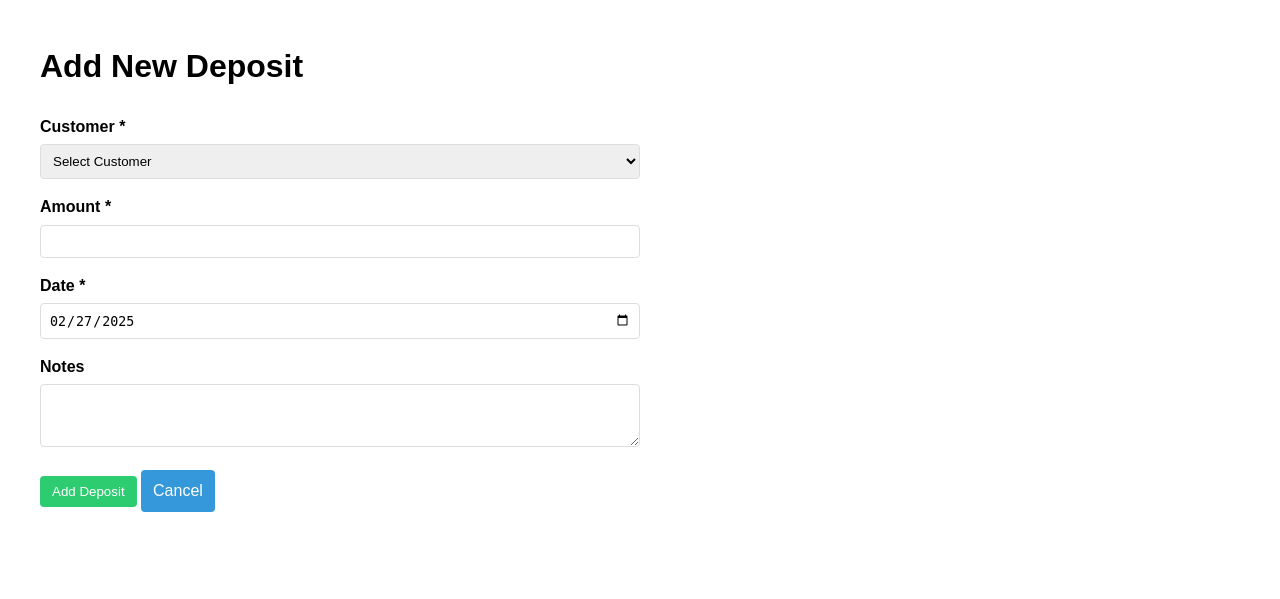
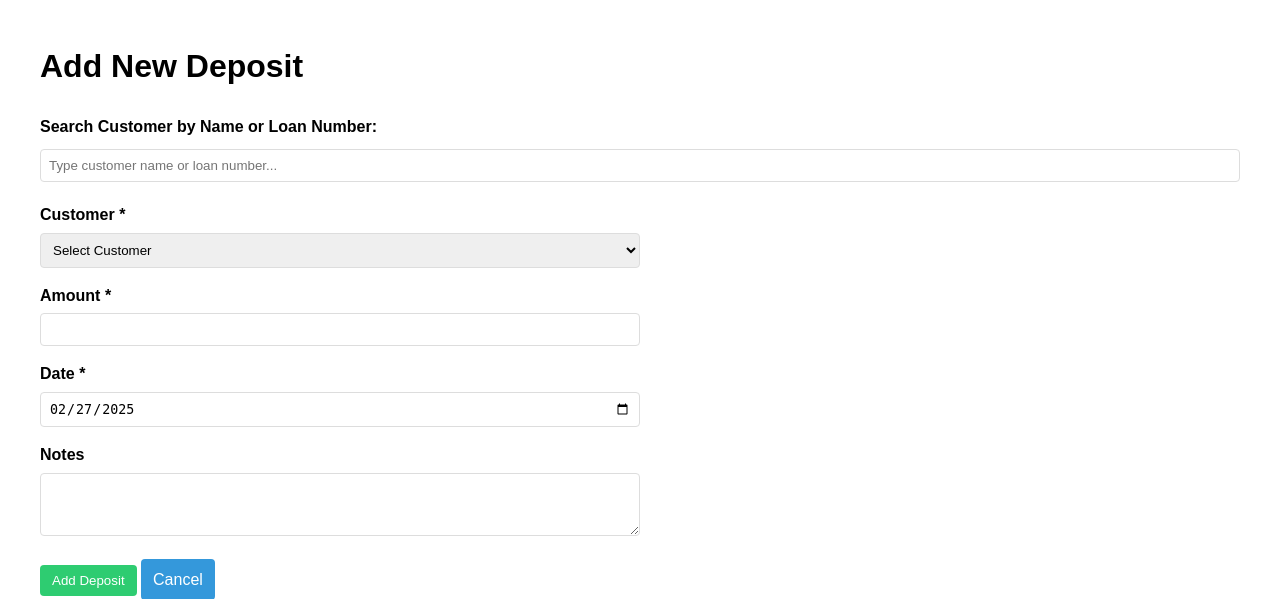
Before and after one commit to contrawoo/my-flask-app, a Flask app: page /add_deposit in a window 1280 px wide. Shown: the part 56-655 px from the top of the page. Run offline with Flask 3, Linux system fonts and the light colour scheme.

Commit message:
Assistant checkpoint: Added customer search in deposit form
Assistant generated file changes:
- templates/add_deposit.html: Add customer search functionality

---

User prompt:

Add New Deposit
Customer *

Select Customer
Amount *
Date *

27/02/2025
Notes

IN THAT ADD DEPOSITE I WANT TO SEARCH THE CUSTOMER BY NAME OR BY LOAN NUMBER

```diff
--- a/templates/add_deposit.html
+++ b/templates/add_deposit.html
@@ -3,6 +3,11 @@
 
 {% block content %}
 <h1>Add New Deposit</h1>
+
+<div class="search-container">
+    <label for="customer-search">Search Customer by Name or Loan Number:</label>
+    <input type="text" id="customer-search" placeholder="Type customer name or loan number..." oninput="filterCustomers()">
+</div>
 
 <form method="POST">
     <div class="form-group">
@@ -10,7 +15,7 @@
         <select id="customer_id" name="customer_id" required>
             <option value="">Select Customer</option>
             {% for customer in customers %}
-            <option value="{{ customer.id }}" {% if request.args.get('customer_id')|int == customer.id %}selected{% endif %}>{{ customer.name }}</option>
+            <option value="{{ customer.id }}" data-name="{{ customer.name|lower }}" data-loan="{{ customer.loan_number|lower }}" {% if request.args.get('customer_id')|int == customer.id %}selected{% endif %}>{{ customer.name }} {% if customer.loan_number %}(Loan: {{ customer.loan_number }}){% endif %}</option>
             {% endfor %}
         </select>
     </div>
@@ -37,5 +42,38 @@
 <script>
     // Set default date to today
     document.getElementById('date').valueAsDate = new Date();
+
+    // Function to filter customers based on search input
+    function filterCustomers() {
+        const searchTerm = document.getElementById('customer-search').value.toLowerCase();
+        const selectElement = document.getElementById('customer_id');
+        const options = selectElement.options;
+
+        for (let i = 0; i < options.length; i++) {
+            if (i === 0) continue; // Skip the "Select Customer" option
+
+            const customerName = options[i].getAttribute('data-name');
+            const loanNumber = options[i].getAttribute('data-loan') || '';
+
+            if (customerName.includes(searchTerm) || loanNumber.includes(searchTerm)) {
+                options[i].style.display = '';
+            } else {
+                options[i].style.display = 'none';
+            }
+        }
+    }
 </script>
+
+<style>
+    .search-container {
+        margin-bottom: 20px;
+    }
+
+    #customer-search {
+        padding: 8px;
+        width: 100%;
+        box-sizing: border-box;
+        margin-top: 5px;
+    }
+</style>
 {% endblock %}
```
